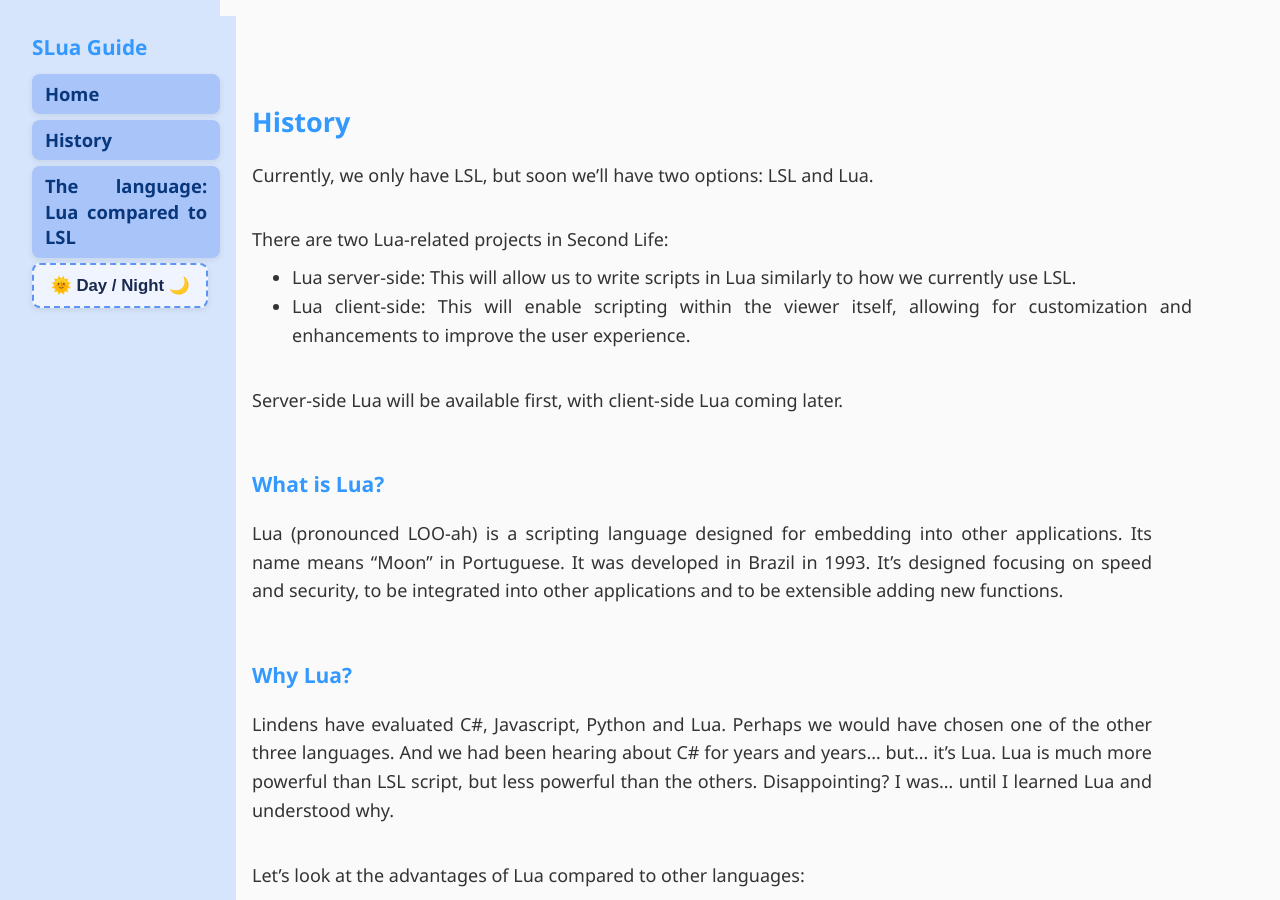
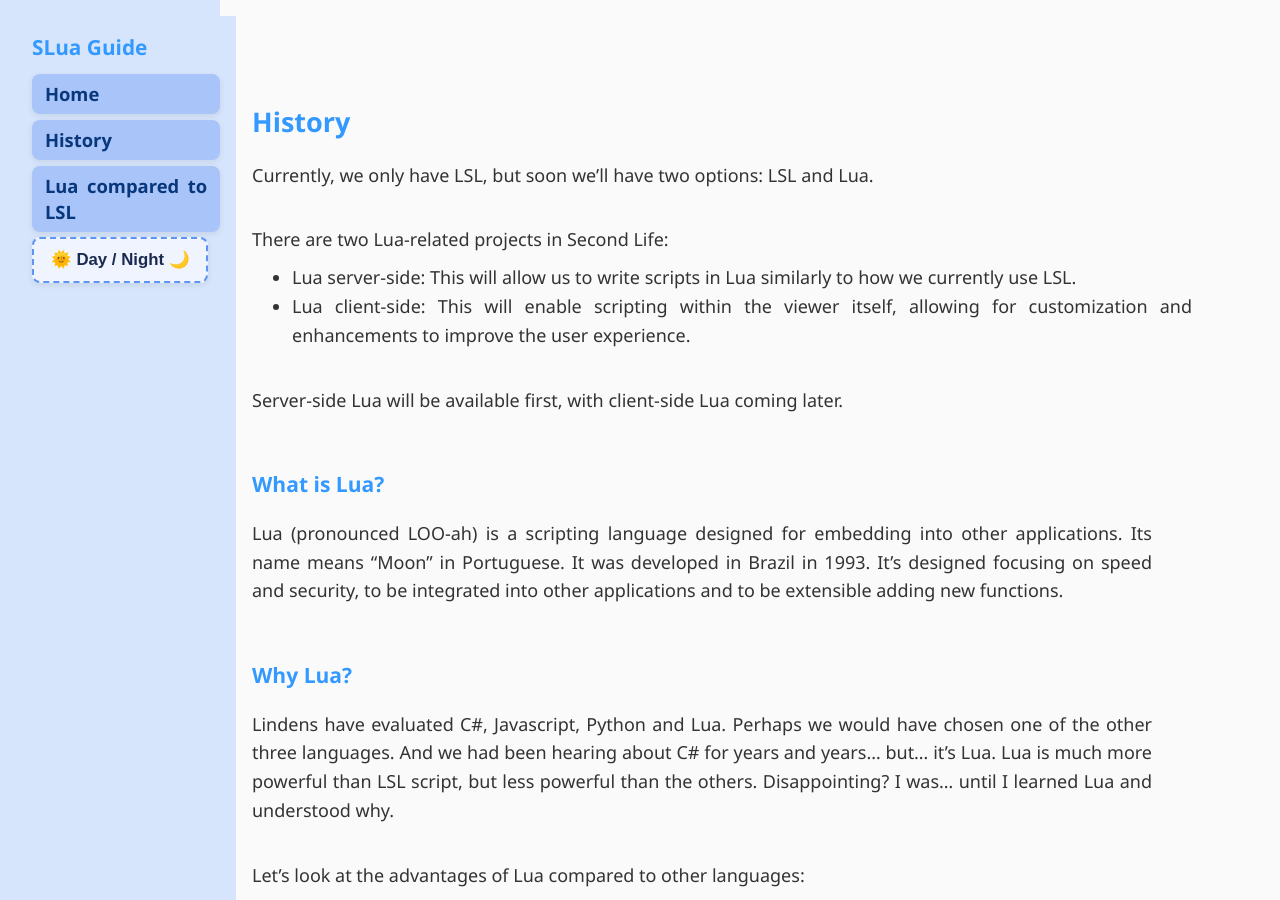
Before and after one commit to Suzanna-Linn/slua, a Jekyll site: the page built from docs/history.md, in a window 1280 px wide and 900 px high. Built offline with Jekyll 4.4.1, drawn with Linux system fonts in a browser that asks for light colours; nearby versions of some CDN libraries; comment, search, counter and statistics services are not loaded.

Commit message:
Update sidebar.html

```diff
--- a/docs/_includes/sidebar.html
+++ b/docs/_includes/sidebar.html
@@ -4,7 +4,7 @@
     <ul>
       <li><a href="/slua/">Home</a></li>
       <li><a href="/slua/history">History</a></li>
-      <li><a href="/slua/language1">The language: Lua compared to LSL</a></li>
+      <li><a href="/slua/language1">Lua compared to LSL</a></li>
     </ul>
   </nav>
   <button id="theme-toggle" class="theme-toggle">🌞 Day / Night 🌙</button>
```
